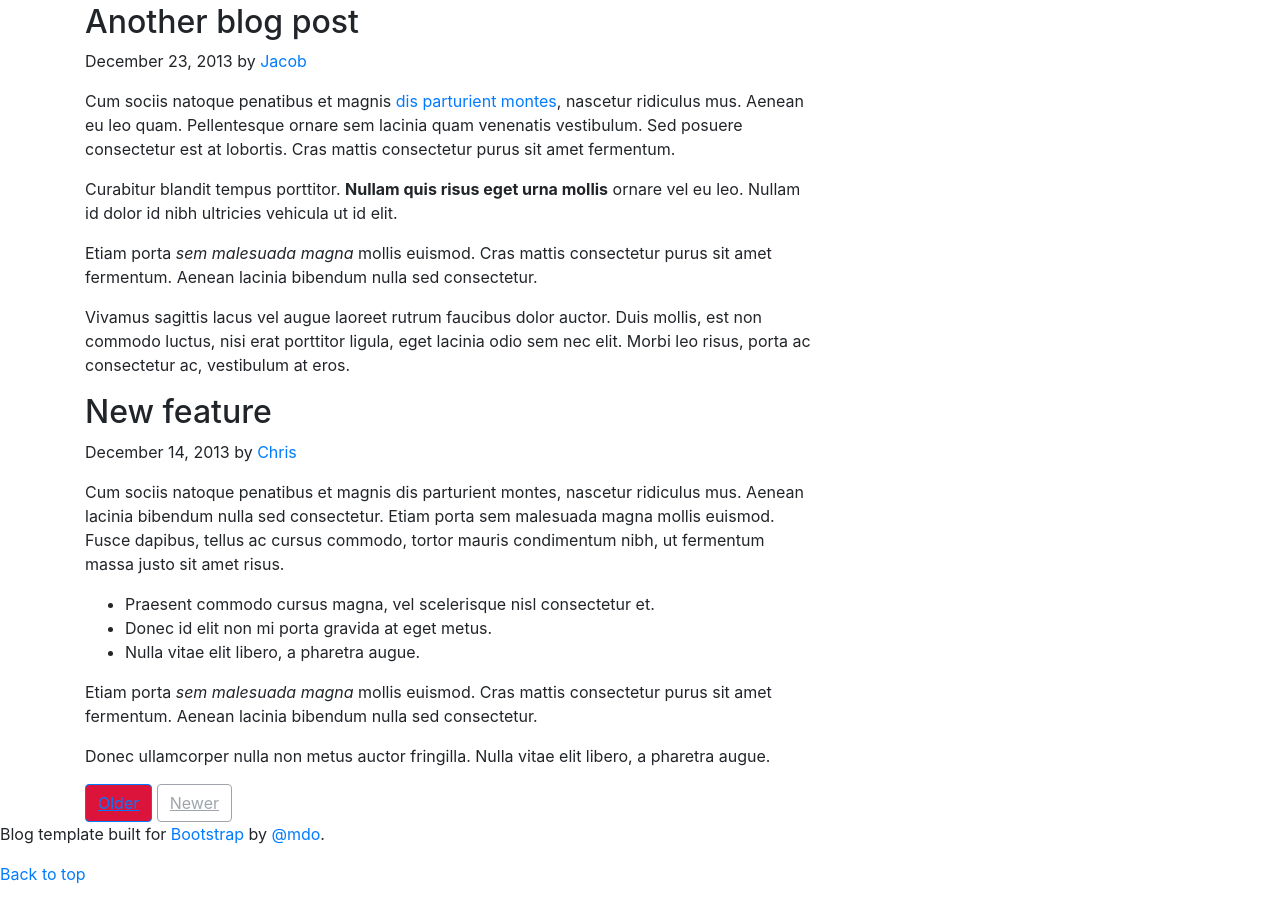
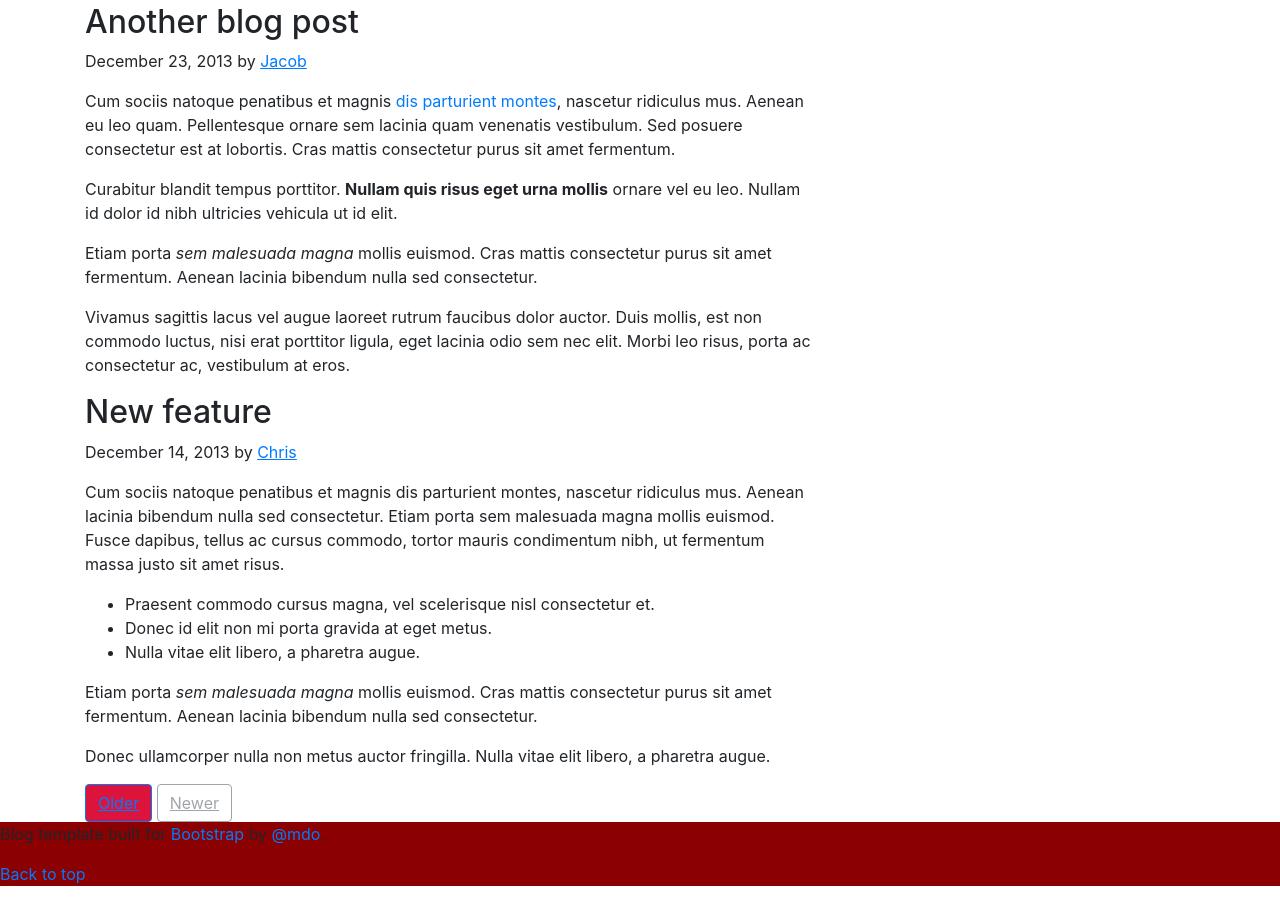
Before and after one commit to vijaykumarvemana/Strive-HomeworkM2D7, a plain HTML site: page index.html in a window 1280 px wide. Shown: the part 2031-2933 px from the top of the page. Drawn offline with nearby package versions, Linux system fonts and the light colour scheme.

Commit message:
Update index.html

```diff
--- a/index.html
+++ b/index.html
@@ -48,6 +48,15 @@
       .list-unstyled.mb-0 li{
           text-decoration: underline;
       }
+      p.blog-post-meta a{
+          text-decoration: underline;
+      }
+      footer{
+          background-color: darkred;
+      }
+       footer:last-child a{
+           text-decoration: underline;
+       }
 
     </style>
     <meta charset="utf-8" />
```
